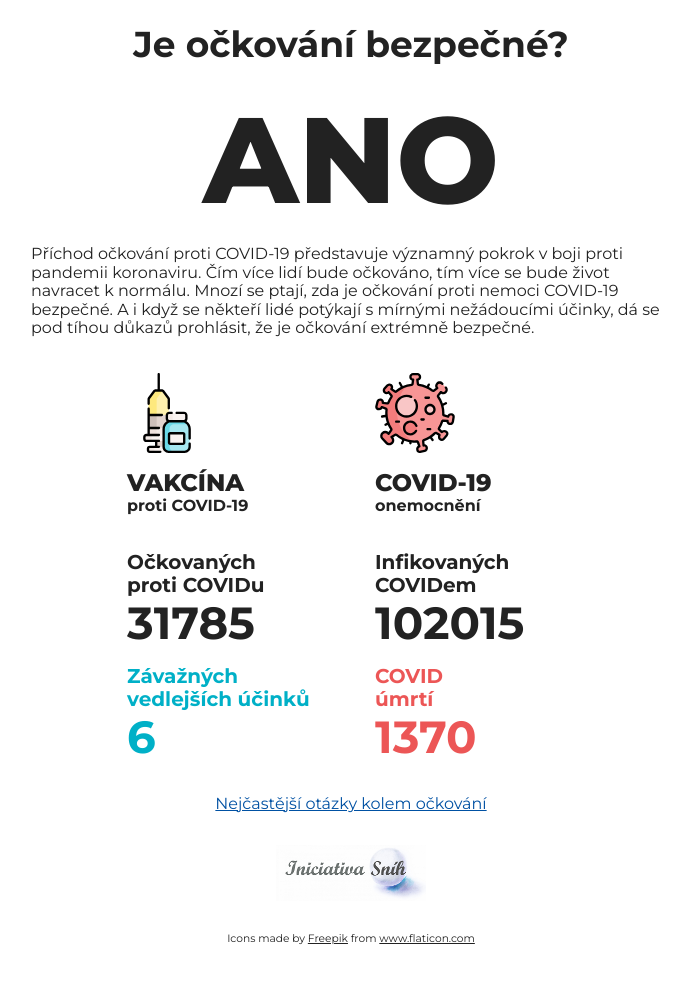
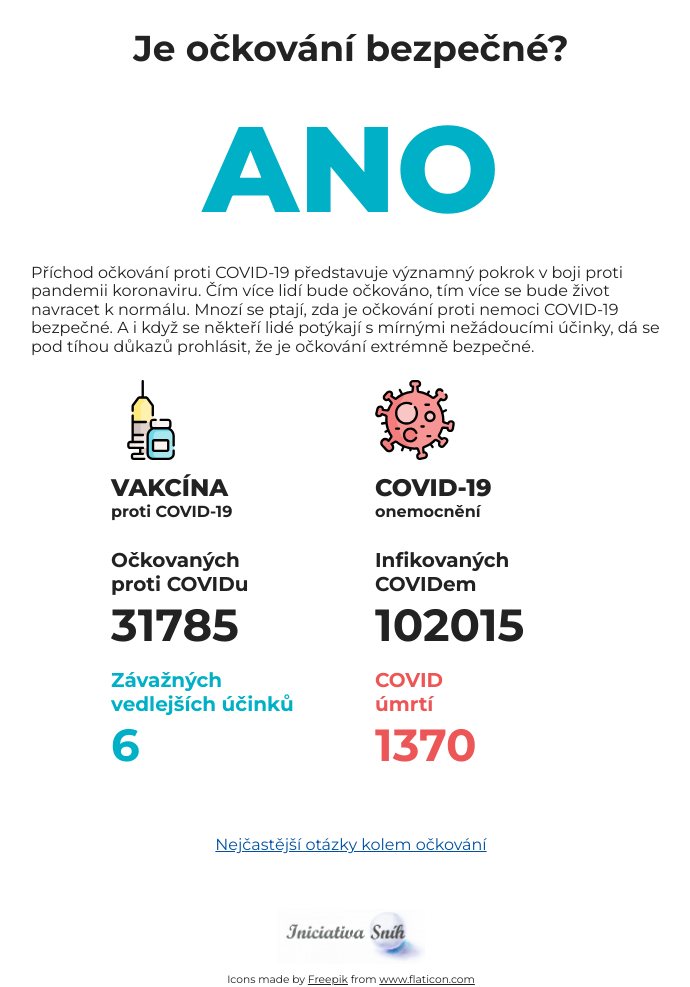
Before and after one commit to nikdo/ockovani, a website built with Parcel: page index.html in a window 1280 px wide. Shown: the whole page, without its empty margins (289-979 px from the left). Before the commit the page ends 955 px from the top, so only its background shows below. Built offline with nearby package versions, Linux system fonts and the light colour scheme.

Commit message:
Set up vertical rhythm

```diff
--- a/css/main.css
+++ b/css/main.css
@@ -1,14 +1,15 @@
 /* Modular scale: https://www.modularscale.com/?16,20&px&1.5 */
+/* Icon sources: https://www.flaticon.com/packs/coronavirus-155 */
 
 html {
   font-family: 'Montserrat', sans-serif;
-  font-size: 16px;
-  line-height: 1.4;
+  font-size: 16px; /* 1rem; 2/3*baseline */
+  line-height: 1.5rem; /* 24px; 1*baseline */
   color: #222;
 }
 
 body {
-  margin: 1rem;
+  margin: 1.5rem 1rem; /* 24px 16px; 1*baseline 2/3*baseline */
   display: block;
 }
 
@@ -18,19 +19,26 @@ footer {
   margin: 0 auto;
 }
 
+p {
+  margin: 1.5rem 0 0; /* 24px; 1*baseline */
+}
+
 h1.question {
-  font-size: 2.25rem;
-  margin: 0.67em 0;
+  font-size: 2.25rem; /* 36px */
+  line-height: 3rem; /* 48px; 2*baseline */
+  margin: 1.5rem 0 0; /* 24px; 1*baseline */
   font-weight: 700;
   text-align: center;
 }
 
 p.answer {
-  font-size: 7.594rem;
-  margin: 1rem 0;
+  font-size: 7.594rem; /* 121.5px */
+  line-height: 9rem; /* 144px; 6*baseline */
+  margin: 1.5rem 0 0; /* 24px; 1*baseline */
   font-weight: 800;
   text-align: center;
   text-transform: uppercase;
+  color: #00B0C7;
 }
 
 .comparison {
@@ -38,7 +46,7 @@ p.answer {
   grid-template-columns: 1fr 1fr;
   column-gap: 1rem;
   align-items: end;
-  max-width: 30rem;
+  max-width: 32rem;
   margin: 0 auto;
 }
 
@@ -50,13 +58,15 @@ p.answer {
 .comparison section :nth-child(5) { grid-row-start: 5; }
 
 .comparison h2 {
-  font-size: 1.5rem;
+  font-size: 1.5rem; /* 24px; 1*baseline */
+  line-height: 1.5rem; /* 24px; 1*baseline */
+  margin: 1.5rem 0; /* 24px; 1*baseline */
   font-weight: 800;
   text-transform: uppercase;
 }
 
 .comparison h2 img {
-  width: 5rem;
+  width: 5rem; /* 5+1rem; 4*baseline */
   margin-bottom: 1rem;
   display: block;
 }
@@ -69,14 +79,17 @@ p.answer {
 }
 
 .comparison h3 {
-  font-size: 1.25rem;
-  margin: 1rem 0 0;
+  font-size: 1.25rem; /* always two lines: 2*20px */
+  line-height: 1.5rem; /* 24px; 1*baseline */
+  margin: 0;
 }
 
 .comparison p.count {
-  font-size: 2.813rem;
+  font-size: 2.813rem; /* 45px */
+  line-height: 3rem; /* 48px; 2*baseline */
+  margin-top: .3rem;
+  margin-bottoM: 1.2rem;
   font-weight: 700;
-  margin: 0;
 }
 
 .comparison .side-effects {
@@ -88,7 +101,7 @@ p.answer {
 }
 
 .faq {
-  margin: 2rem 0 0;
+  margin: 3rem 0 0;
   text-align: center;
 }
 
@@ -97,19 +110,20 @@ p.answer {
 }
 
 .snow-logo {
-  margin-top: 1rem;
+  margin-top: 1.5rem;
   text-align: center;
 }
 
 .snow-logo img {
   display: inline-block;
-  width: 150px;
+  height: 55px;
+  padding: 7px 10px 10px;
 }
 
 .credits {
   text-align: center;
-  margin-top: 2rem;
-  font-size: 0.667rem;
+  margin-top: 0;
+  font-size: 0.667rem; /* 10.667px */
 }
 
 .credits a {
@@ -124,7 +138,7 @@ p.answer {
 
 @media only screen and (min-width: 35em) {
   body {
-    margin: 3rem;
+    margin: 3rem 3rem 1.5rem;
   }
 
   .comparison {
```
Also changed, not shown: index.html (+1 -0 lines).
